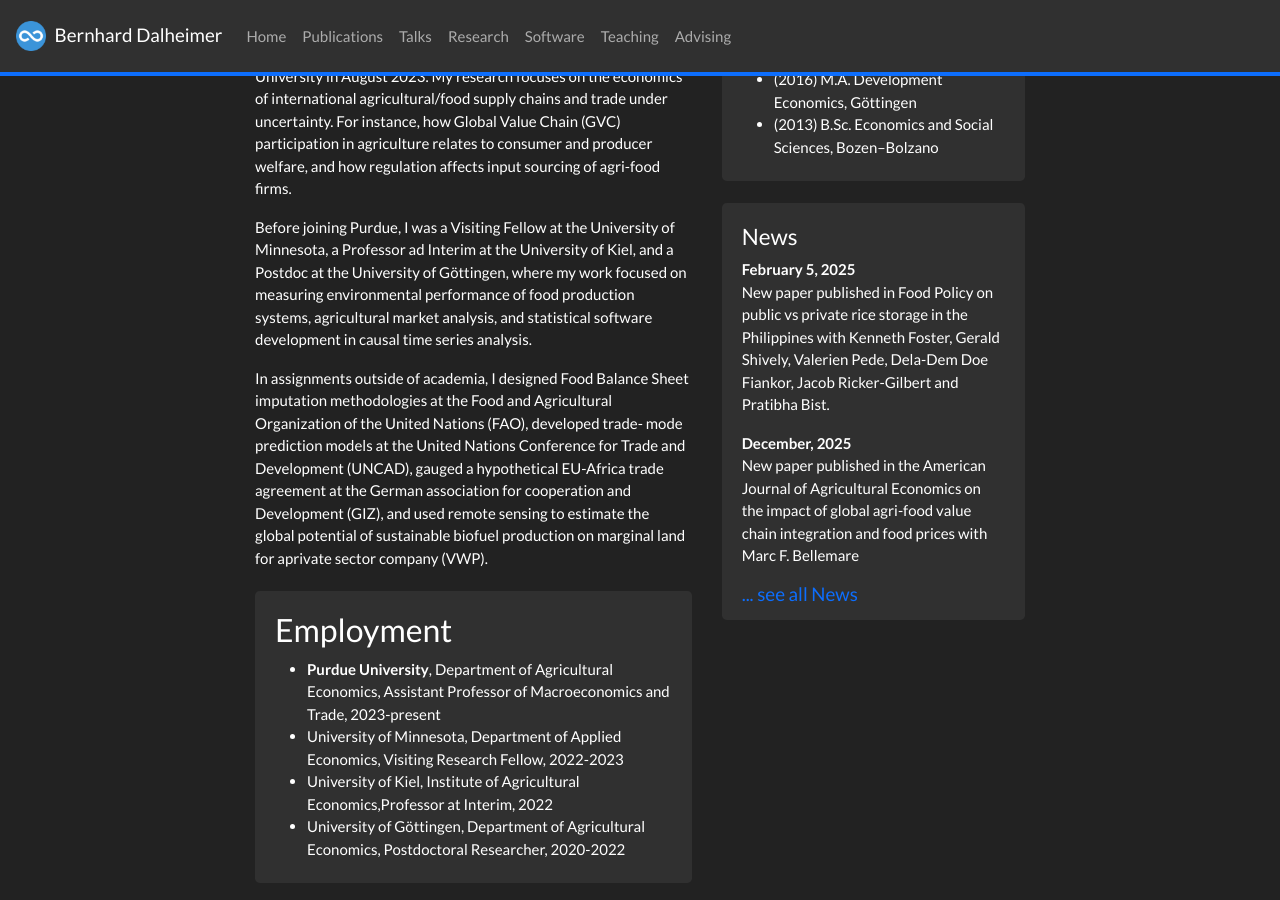
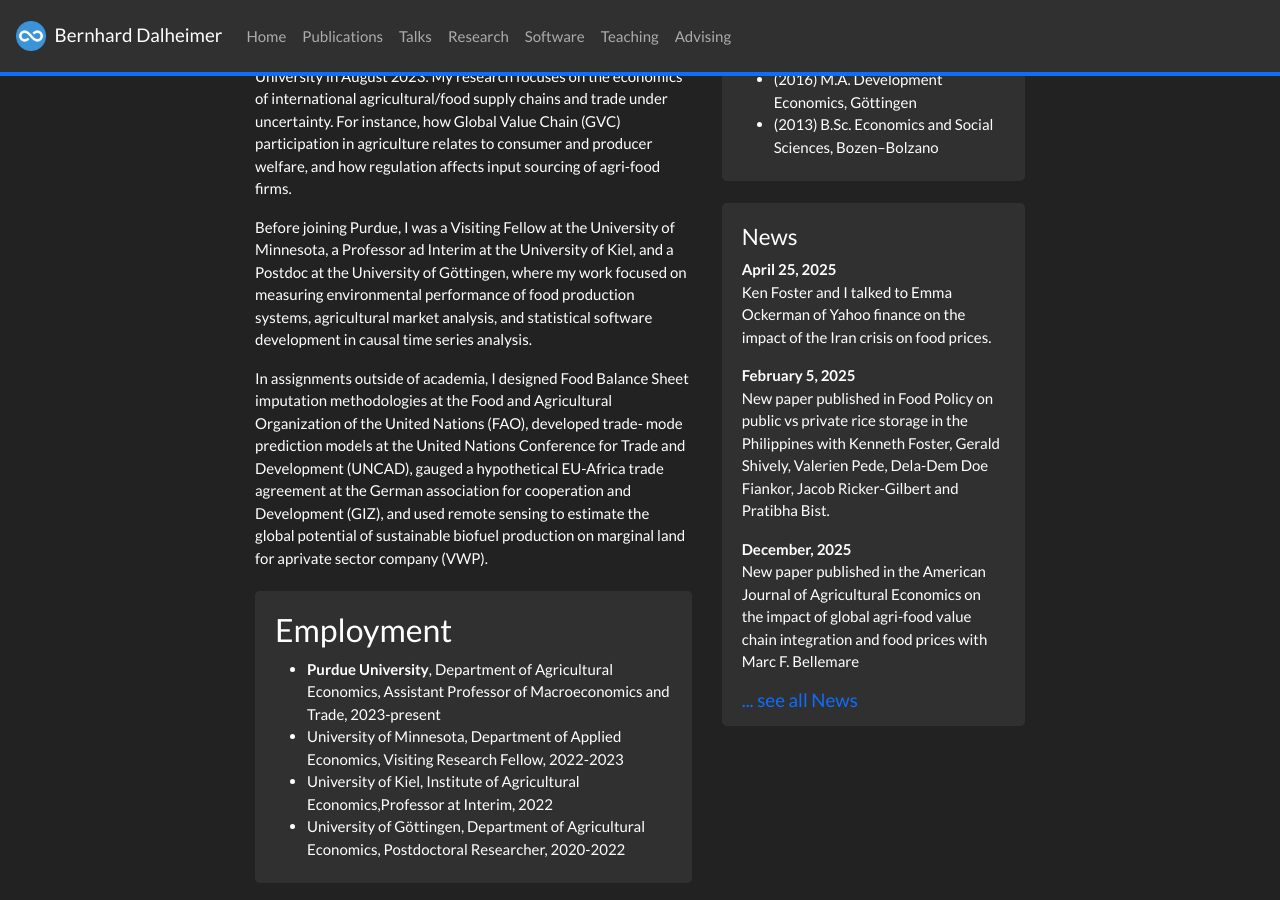
Before and after one commit to BDalheimer/BDalheimer.github.io, a Jekyll site: the page built from _pages/home.md, in a window 1280 px wide and 900 px high, scrolled down 404 px. Built offline with Jekyll 4.4.1, drawn with Linux system fonts in a browser that asks for light colours; nearby versions of some CDN libraries; a style sheet for code colours, icons or effects is not loaded.

Commit message:
add yahoo article.

```diff
--- a/_data/news.yml
+++ b/_data/news.yml
@@ -1,3 +1,8 @@
+
+- date: April 25, 2025
+  headline: "Ken Foster and I talked to Emma Ockerman of Yahoo finance on the impact of the Iran crisis on food prices."
+  url: "https://finance.yahoo.com/economy/policy/article/why-the-iran-war-might-not-raise-your-grocery-bill-until-next-year-120223060.html?guccounter=1"
+
 - date: February 5, 2025
   headline: "New paper published in Food Policy on public vs private rice storage in the Philippines with Kenneth Foster, Gerald Shively, Valerien Pede, Dela-Dem Doe Fiankor, Jacob Ricker-Gilbert and Pratibha Bist."
 
```
